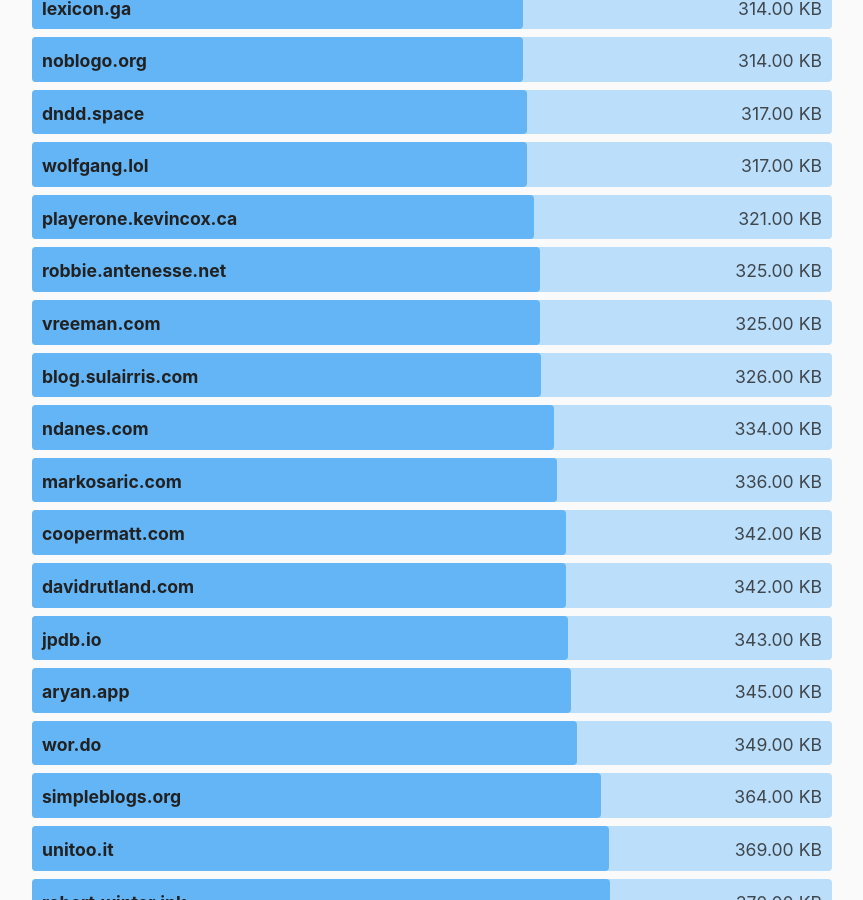
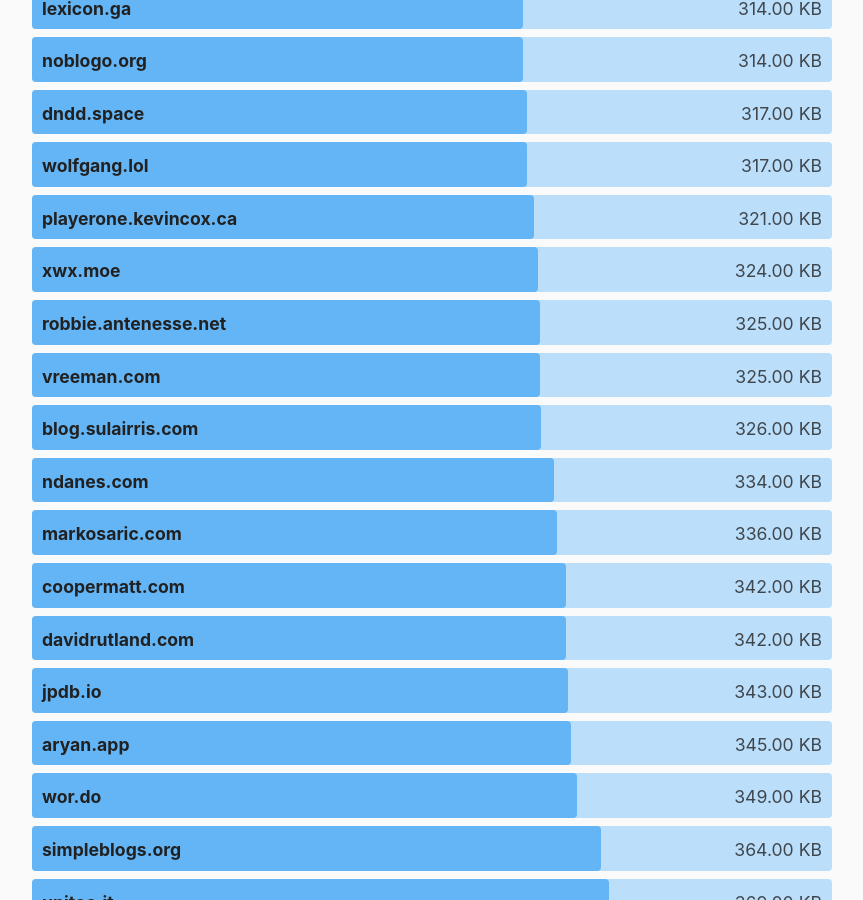
Before and after one commit to kevquirk/512kb.club, a Jekyll site: the page built from index.md, in a window 1280 px wide and 900 px high, scrolled down 17274 px. Shown: the whole window, without its empty margins (208-1071 px from the left). Built offline with Jekyll 4.4.1, drawn with Linux system fonts in a browser that asks for light colours.

Commit message:
Add xwx.moe

```diff
--- a/_data/sites.yml
+++ b/_data/sites.yml
@@ -1663,6 +1663,11 @@
   size: 2.5
   last_checked: 2021-12-29
 
+- domain: xwx.moe
+  url: https://xwx.moe/
+  size: 324
+  last_checked: 2022-01-04
+
 - domain: yaroslav-i.ru
   url: https://yaroslav-i.ru/
   size: 475
```
